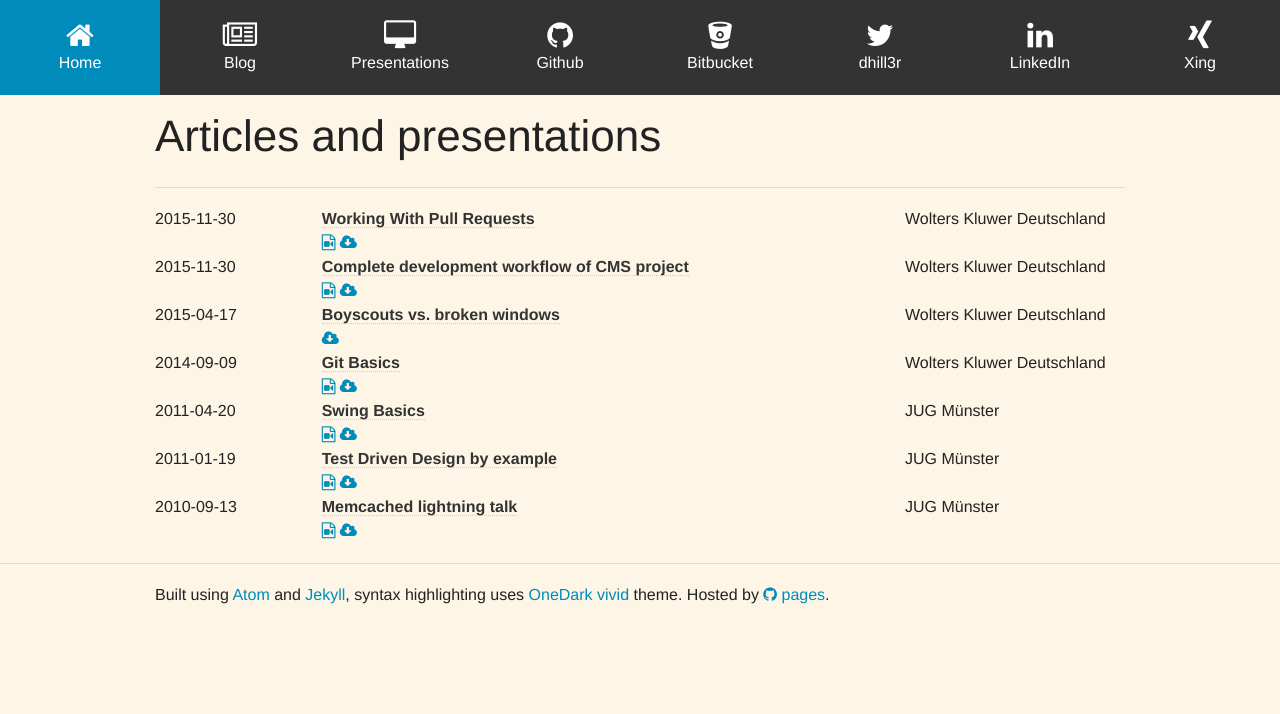
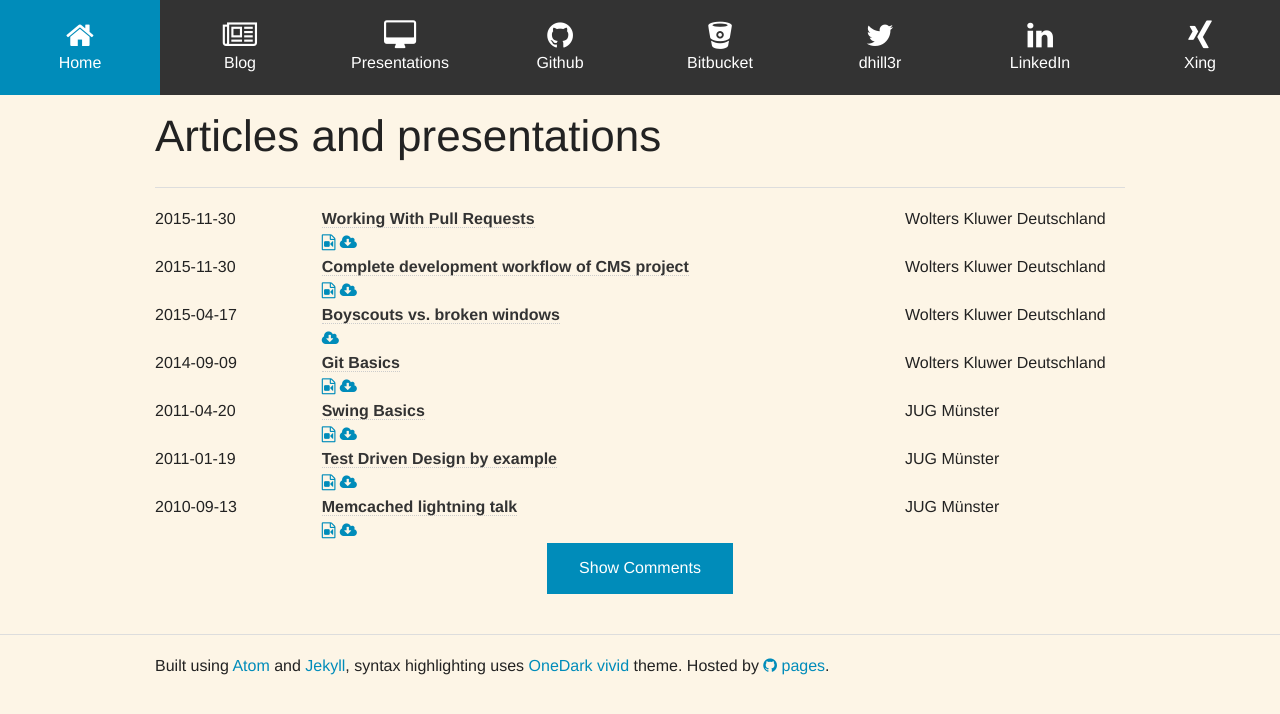
Before and after one commit to dhiller/dhiller.github.io, a Jekyll site: the page built from presentation.html, in a window 1280 px wide. Shown: the top 714 px of the page. Built offline with Jekyll 4.4.1, drawn with Linux system fonts in a browser that asks for light colours; comment, search, counter and statistics services are not loaded.

Commit message:
Hide comment section.

```diff
--- a/_includes/discussion.html
+++ b/_includes/discussion.html
@@ -1,6 +1,12 @@
 <div class="row">
     <div class="columns">
-        <div id="disqus_thread"></div>
+        <div id="disqus_thread">
+            <div class="row">
+                <div class="columns text-center">
+                    <button class="show-comments" data-disqus-url="{{ site.url }}{{ page.url }}" onclick="javascript:disqus_show();">Show Comments</button>
+                </div>
+            </div>
+        </div>
         <script>
 
         /**
@@ -8,16 +14,16 @@
         *  LEARN WHY DEFINING THESE VARIABLES IS IMPORTANT: https://disqus.com/admin/universalcode/#configuration-variables*/
 
         var disqus_config = function () {
-        this.page.url = '{{ site.url }}{{ page.url }}';  // Replace PAGE_URL with your page's canonical URL variable
-        this.page.identifier = '{{ page.id }}'; // Replace PAGE_IDENTIFIER with your page's unique identifier variable
+            this.page.url = '{{ site.url }}{{ page.url }}';
+            this.page.identifier = '{{ page.id }}';
         };
 
-        (function() { // DON'T EDIT BELOW THIS LINE
-        var d = document, s = d.createElement('script');
-        s.src = 'https://dhiller-de.disqus.com/embed.js';
-        s.setAttribute('data-timestamp', +new Date());
-        (d.head || d.body).appendChild(s);
-        })();
+        function disqus_show() {
+            var d = document, s = d.createElement('script');
+            s.src = 'https://dhiller-de.disqus.com/embed.js';
+            s.setAttribute('data-timestamp', +new Date());
+            (d.head || d.body).appendChild(s);
+        };
         </script>
         <noscript>Please enable JavaScript to view the <a href="https://disqus.com/?ref_noscript">comments powered by Disqus.</a></noscript>
 
--- a/_includes/footer.html
+++ b/_includes/footer.html
@@ -11,5 +11,6 @@
 <script>
     $(document).foundation();
 </script>
+<script id="dsq-count-scr" src="//dhiller-de.disqus.com/count.js" async></script>
 </body>
 </html>
```
